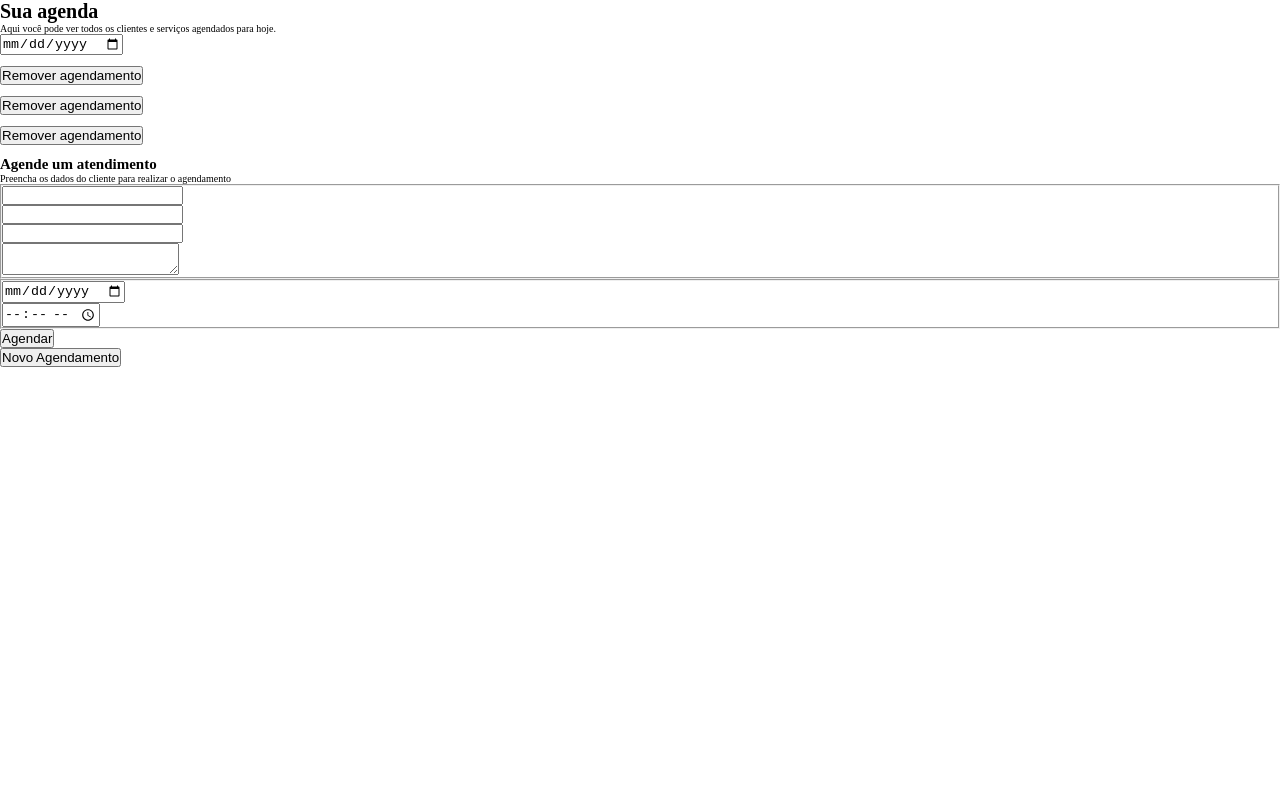
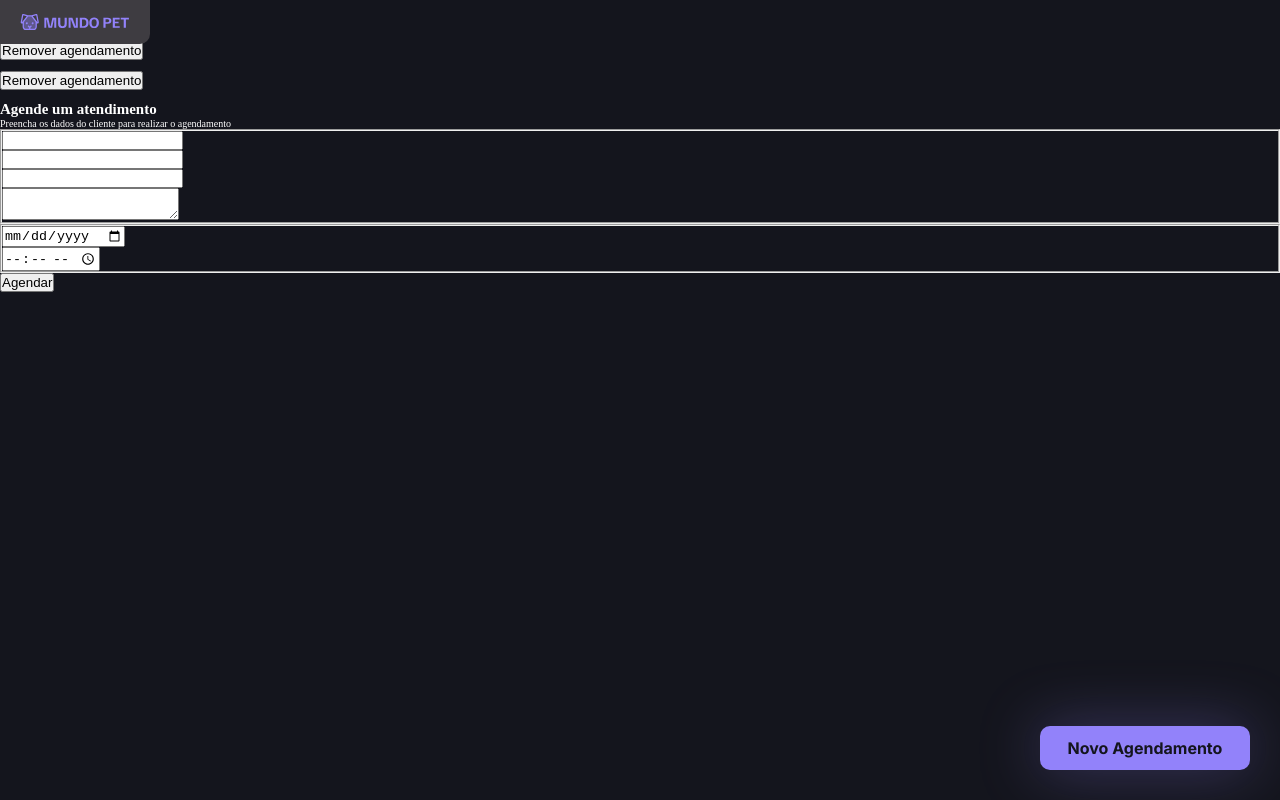
Before and after one commit to CiceroEduardo84/PetShopAppointment, a website built with webpack: page index.html in a window 1280 px wide. Built offline with nearby package versions, Linux system fonts and the light colour scheme.

Commit message:
feat: add logo mundo pet and the button new appointment

```diff
--- a/index.html
+++ b/index.html
@@ -23,8 +23,12 @@
   </head>
 
   <body>
-    <header>
-      <div class="Title">
+    <div class="Logo">
+      <img src="./src/assets/logo.svg" alt="Dog mundo pet" />
+    </div>
+
+    <main>
+      <!-- <div class="Title">
           <h1>Sua agenda</h1>
           <p>
             Aqui você pode ver todos os clientes e serviços agendados para hoje.
@@ -32,10 +36,8 @@
         </div>
         <div>
           <input type="date" name="data" id="data" />
-      </div>
-    </header>
+        </div> -->
 
-    <main>
       <article>
         <section>
           <div>
@@ -155,8 +157,8 @@
       </article>
     </main>
 
-    <footer>
+    <div class="NewAppointment">
       <button>Novo Agendamento</button>
-    </footer>
+    </div>
   </body>
 </html>
--- a/package.json
+++ b/package.json
@@ -10,7 +10,6 @@
   },
   "dependencies": {
     "dayjs": "^1.11.0",
-    "dotenv": "^17.1.0",
     "json-server": "^1.0.0-alpha.21"
   },
   "devDependencies": {
--- a/src/main.js
+++ b/src/main.js
@@ -1,5 +1,4 @@
 "use strict";
-import "dotenv/config";
 
 //Configurantion libs
 import "./libs/day.js";
--- a/src/styles/global.css
+++ b/src/styles/global.css
@@ -16,7 +16,7 @@
   --content-tertiary: #666666;
   --content-brand: #9282fa;
 
-  --background-primary: #151515;
+  --background-primary: #14151d;
   --background-secondary: #1e1e1e;
   --background-tertiary: #23242c;
   --background-brand: #9282fa;
@@ -45,3 +45,47 @@
   --label-small: 700 1.2rem/1.6 var(--ff-inter);
   --link: 500 1.2rem/1.6 var(--ff-inter);
 }
+
+body {
+  background: var(--background-primary);
+  color: var(--content-primary);
+}
+
+.Logo {
+  width: 15rem;
+  height: 4.4rem;
+
+  position: fixed;
+  top: 0;
+  left: 0;
+  z-index: 0;
+
+  display: flex;
+  align-items: center;
+  justify-content: center;
+  background: var(--border-primary);
+  border-bottom-right-radius: 1rem;
+
+  img {
+    width: 11rem;
+    height: 2.4rem;
+  }
+}
+
+.NewAppointment {
+  position: fixed;
+  bottom: 3rem;
+  right: 3rem;
+  z-index: 0;
+
+  button {
+    width: 21rem;
+    height: 4.4rem;
+    border: none;
+    border-radius: 1rem;
+    font: var(--label-large);
+    background: var(--content-brand);
+    color: var(--background-primary);
+    filter: drop-shadow(0 0 3rem #9282FA50);
+  }
+}
```
Also changed, not shown: src/assets/logo.svg (added), 2 other files. Lines whose indentation alone changed are shown as unchanged.
